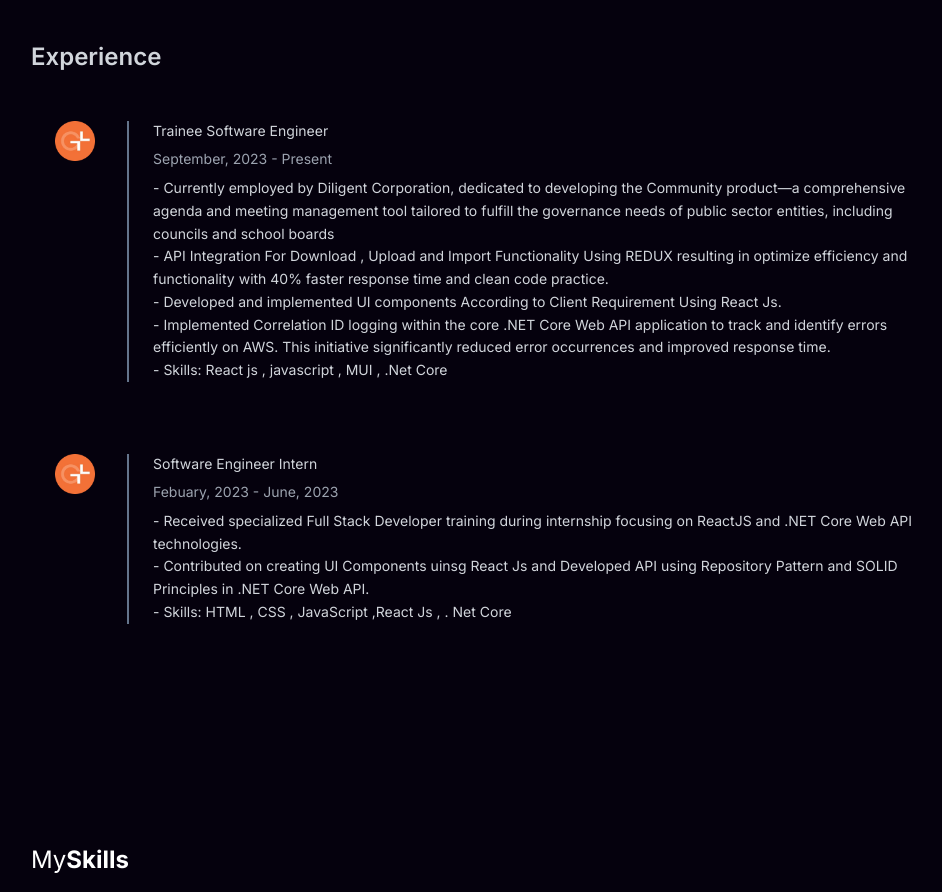
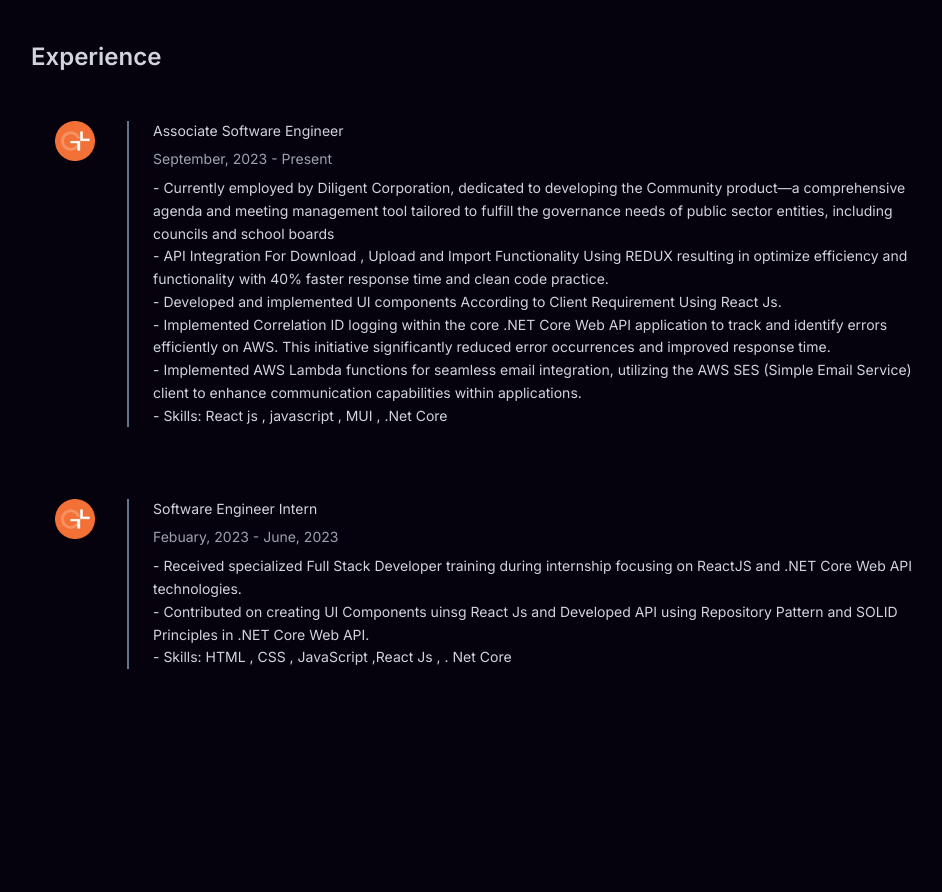
Before and after one commit to ChiragRaju/My-Portfolio-ChiragRaju, a React (Create React App) app: page / in a window 1280 px wide. Shown: the part 820-1712 px from the top of the page, without its empty margins (129-1071 px from the left). Built offline with nearby package versions, Linux system fonts and the light colour scheme.

Commit message:
Expereince upgrade and skills

```diff
--- a/src/components/Experience.jsx
+++ b/src/components/Experience.jsx
@@ -1,5 +1,5 @@
-import React from 'react'
-import { Element } from 'react-scroll';
+import React from "react";
+import { Element } from "react-scroll";
 import globallogic from "./../images/globallogic.png";
 
 const Experience = () => {
@@ -10,61 +10,70 @@
           Experience
         </span>
         <div className="flex  flex-col sm:flex-row sm:space-x-8 mt-10 sm:mt-6 px-4 md:p-6">
-              <div className="flex  items-center sm:items-start space-x-4 sm:w-10 w-full border-b-2 border-blue-400 sm:border-b-0 pb-5 sm:pb-0">
-                <img
-                  className="w-8 sm:w-12 "
-                  src={globallogic}
-                  alt="GlobalLogic"
-                />
+          <div className="flex  items-center sm:items-start space-x-4 sm:w-10 w-full border-b-2 border-slate-500 sm:border-b-0 pb-5 sm:pb-0">
+            <img className="w-8 sm:w-12 " src={globallogic} alt="GlobalLogic" />
             <span className="font-bold text-lg sm:hidden">GlobalLogic</span>
           </div>
 
           <div className="flex flex-1 flex-col space-y-2 border-slate-500 border-l-0 sm:border-l-2  sm:px-6 py-6 sm:py-0">
-                <h1>Trainee Software Engineer</h1>
-                <span className="text-sm text-gray-400">September, 2023 - Present</span>
+            <h1>Associate Software Engineer</h1>
+            <span className="text-sm text-gray-400">
+              September, 2023 - Present
+            </span>
             <div className="flex flex-col leading-relaxed">
               <span>
-                    - Currently employed by Diligent Corporation, dedicated to developing the Community product—a comprehensive agenda and meeting management tool tailored to fulfill the governance needs of public sector entities, including councils and school boards
+                - Currently employed by Diligent Corporation, dedicated to
+                developing the Community product—a comprehensive agenda and
+                meeting management tool tailored to fulfill the governance needs
+                of public sector entities, including councils and school boards
               </span>
               <span>
-                    - API Integration For Download , Upload and Import Functionality Using REDUX resulting in optimize efficiency and functionality with
-40% faster response time and clean code practice.
+                - API Integration For Download , Upload and Import Functionality
+                Using REDUX resulting in optimize efficiency and functionality
+                with 40% faster response time and clean code practice.
               </span>
               <span>
-                    - Developed and implemented UI components According to Client Requirement Using React Js.
+                - Developed and implemented UI components According to Client
+                Requirement Using React Js.
               </span>
               <span>
-                    - Implemented Correlation ID logging within the core .NET Core Web API application to track and identify errors efficiently on AWS.
-This initiative significantly reduced error occurrences and improved response time.
+                - Implemented Correlation ID logging within the core .NET Core
+                Web API application to track and identify errors efficiently on
+                AWS. This initiative significantly reduced error occurrences and
+                improved response time.
+              </span>
+              <span>
+                - Implemented AWS Lambda functions for seamless email
+                integration, utilizing the AWS SES (Simple Email Service) client
+                to enhance communication capabilities within applications.
               </span>
               <div className="flex flex-col">
-                    <span>
-                      - Skills: React js , javascript , MUI , .Net Core
-                    </span>
+                <span>- Skills: React js , javascript , MUI , .Net Core</span>
               </div>
             </div>
           </div>
         </div>
         <div className="flex  flex-col sm:flex-row sm:space-x-8 mt-10 sm:mt-6 px-4 md:p-6">
           <div className="flex  items-center sm:items-start space-x-4 sm:w-10 w-full border-b-2 border-slate-500 sm:border-b-0 pb-5 sm:pb-0">
-              <img
-                  className="w-8 sm:w-12 "
-                  src={globallogic}
-                  alt="GlobalLogic"
-                />
+            <img className="w-8 sm:w-12 " src={globallogic} alt="GlobalLogic" />
             <span className="font-bold text-lg sm:hidden">GlobalLogic </span>
           </div>
 
           <div className="flex flex-1 flex-col space-y-2 border-slate-500 border-l-0 sm:border-l-2  sm:px-6 py-6 sm:py-0">
             <h1>Software Engineer Intern</h1>
-                <span className="text-sm text-gray-400">Febuary, 2023 - June, 2023</span>
+            <span className="text-sm text-gray-400">
+              Febuary, 2023 - June, 2023
+            </span>
             <div className="flex flex-col leading-relaxed">
               <span>
-                    - Received specialized Full Stack Developer training during internship focusing on ReactJS and .NET Core Web API technologies.
+                - Received specialized Full Stack Developer training during
+                internship focusing on ReactJS and .NET Core Web API
+                technologies.
               </span>
               <span>
-                    - Contributed on creating UI Components uinsg React Js and Developed API using Repository Pattern and SOLID Principles in .NET
-Core Web API.
+                - Contributed on creating UI Components uinsg React Js and
+                Developed API using Repository Pattern and SOLID Principles in
+                .NET Core Web API.
               </span>
               <div className="flex flex-col">
                 <span>
@@ -77,6 +86,6 @@
       </div>
     </Element>
   );
-}
+};
 
-export default Experience
+export default Experience;
```
Lines whose indentation alone changed are shown as unchanged.
